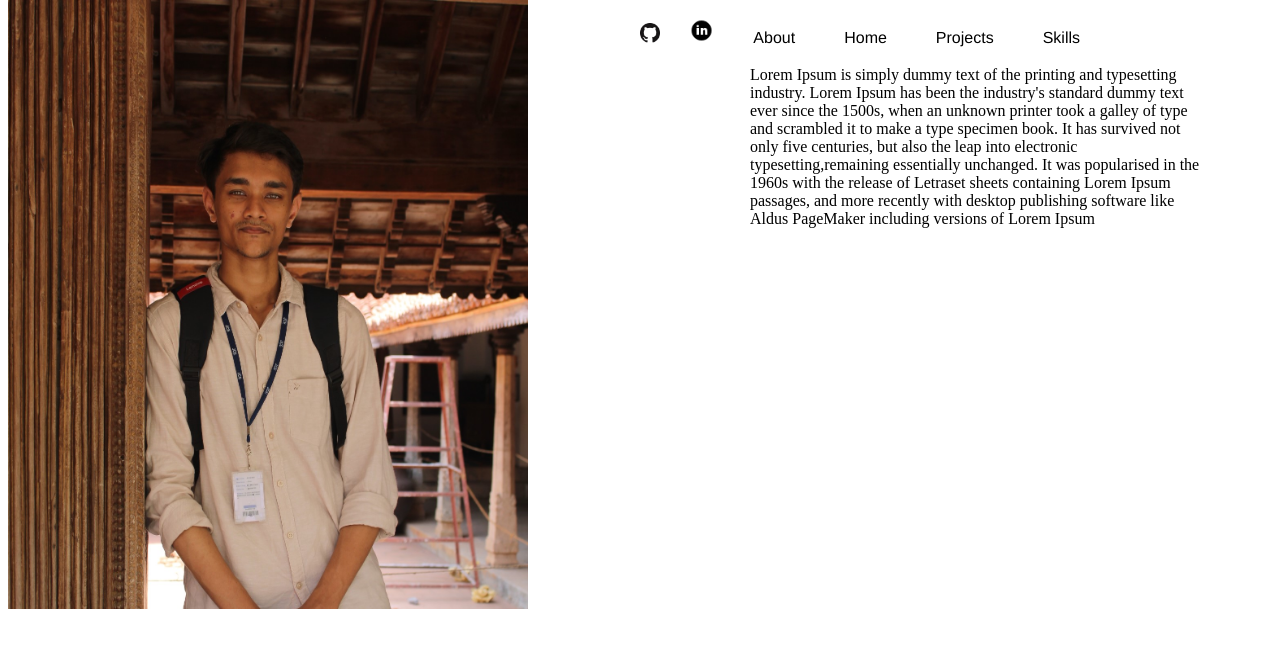
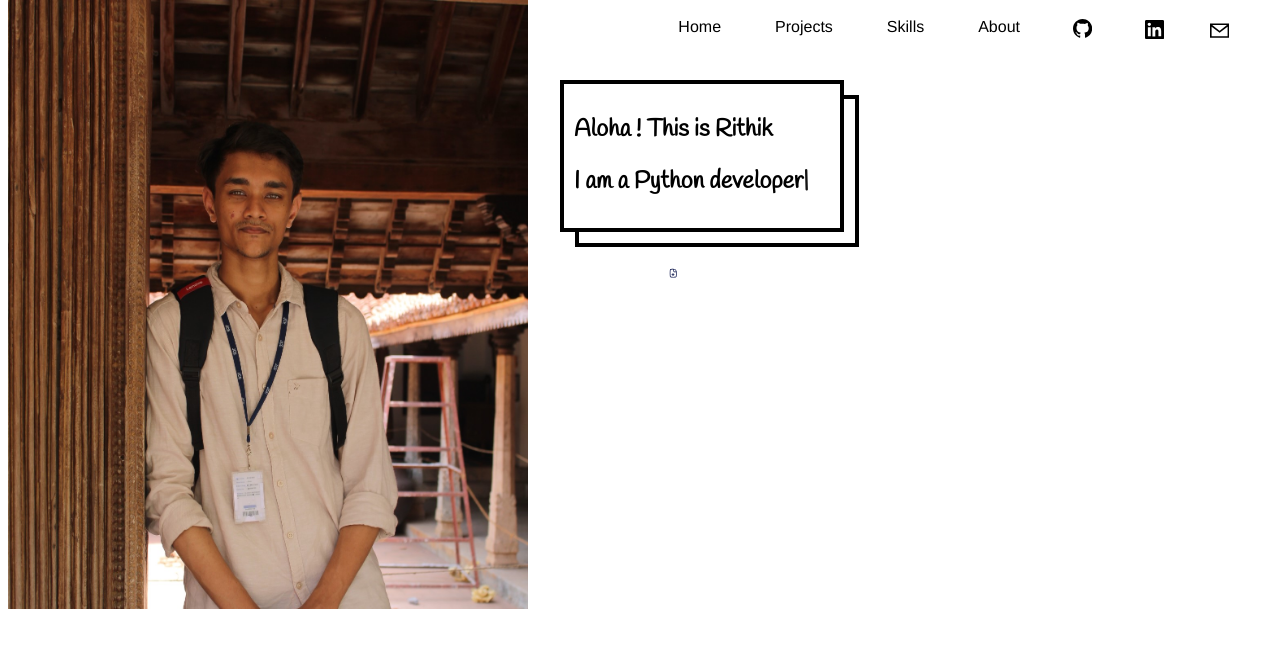
Before and after one commit to Rithik-Krishnan/Rithik-Krishnan.github.io, a plain HTML site: page index.html in a window 1280 px wide. Drawn offline with nearby package versions, Linux system fonts and the light colour scheme.

Commit message:
Till Navbar and picture

```diff
--- a/index.html
+++ b/index.html
@@ -5,31 +5,47 @@
     <meta http-equiv="X-UA-Compatible" content="IE=edge">
     <meta name="viewport" content="width=device-width, initial-scale=1.0">
     <link rel="stylesheet" href="style.css">
+    <link rel="preconnect" href="https://fonts.googleapis.com">
+    <link rel="preconnect" href="https://fonts.gstatic.com" crossorigin>
+    <link href="https://fonts.googleapis.com/css2?family=Handlee&display=swap" rel="stylesheet">
+    <link rel="stylesheet" href="https://fonts.googleapis.com/css2?family=Material+Symbols+Outlined:opsz,wght,FILL,GRAD@24,300,0,200" />
     <title>Intro</title>
 </head>
     <body>
             <nav>
-                <img style = "height:20px;width:20px;" src="img/GitHub-Mark-32px.png" href="#">
-                <img style = "height:25px;width:25px;top:-10px;" src="img/icons8-linkedin-circled-30.png"href="#">
-                <a href="#">About</a>
-                <a href="#">Home</a>
-                <a href ="#">Projects</a>
-                <a href="#">Skills</a>
+                <a href="#home">Home</a>
+                <a href ="#Projects">Projects</a>
+                <a href="#Skills">Skills</a>
+                <a href="#About">About</a>
+                <a class= "git" style ="right:-33px;top:1px;" href= "https://github.com/Rithik-Krishnan"><svg xmlns="http://www.w3.org/2000/svg" viewBox="0 0 16 16" role="img" aria-labelledby="GithubIcoTitle" class="ico"><title id="GithubIcoTitle">GitHub logo</title><path stroke="none" fill-rule="evenodd" d="M8 0C3.6 0 0 3.6 0 8c0 3.5 2.3 6.5 5.5 7.6.4.1.5-.2.5-.4v-1.4c-2.2.5-2.7-1.1-2.7-1.1-.4-.9-.9-1.2-.9-1.2-.7-.5.1-.5.1-.5.8.1 1.2.8 1.2.8.7 1.2 1.9.9 2.3.7.1-.5.3-.9.5-1.1-1.8-.2-3.6-.9-3.6-4 0-.9.3-1.6.8-2.1-.1-.2-.4-1 .1-2.1 0 0 .7-.2 2.2.8.6 0 1.3-.1 2-.1s1.4.1 2 .3c1.5-1 2.2-.8 2.2-.8.4 1.1.2 1.9.1 2.1.5.6.8 1.3.8 2.1 0 3.1-1.9 3.7-3.7 3.9.3.3.6.8.6 1.5v2.2c0 .2.1.5.6.4C13.7 14.5 16 11.5 16 8c0-4.4-3.6-8-8-8z" clip-rule="evenodd"></path></svg></a>
+                <a class = "link" style="top:2px;right:-85px;" href="https://linkedin.com/in/rithikr"><svg xmlns="http://www.w3.org/2000/svg" viewBox="0 0 16 16" role="img" aria-labelledby="LinkedinIcoTitle" class="ico"><title id="LinkedinIcoTitle">LinkedIn logo</title><path stroke="none" d="M14.8 0H1.2C.5 0 0 .5 0 1.2v13.7c0 .6.5 1.1 1.2 1.1h13.6c.7 0 1.2-.5 1.2-1.2V1.2c0-.7-.5-1.2-1.2-1.2zM4.7 13.6H2.4V6h2.4v7.6zM3.6 5c-.8 0-1.4-.7-1.4-1.4 0-.8.6-1.4 1.4-1.4.8 0 1.4.6 1.4 1.4-.1.7-.7 1.4-1.4 1.4zm10 8.6h-2.4V9.9c0-.9 0-2-1.2-2s-1.4 1-1.4 2v3.8H6.2V6h2.3v1c.3-.6 1.1-1.2 2.2-1.2 2.4 0 2.8 1.6 2.8 3.6v4.2z"></path></svg></a>
+                <a id = "email" style = "top:3px;right:-130px;" href="mailto:krishnanrithik98@gmail.com"><svg width="24px" height="34px" viewBox="0 0 24 24" xmlns="http://www.w3.org/2000/svg"><path fill="none" stroke="#000" stroke-width="2" d="M1,4 L23,4 L23,20 L1,20 L1,4 Z M1,5 L12,13.5 L23,5"/></svg></a>
             </nav>
 
             <img class = "img-cont" src = "img/ny.jpg">
 
 <div class = "myself-cont">
-    <p>
-        Lorem Ipsum is simply dummy text of the printing and typesetting industry.
-        Lorem Ipsum has been the industry's standard dummy text ever since the 1500s,
-        when an unknown printer took a galley of type and scrambled it to make a type
-        specimen book. It has survived not only five centuries, but also the leap into
-        electronic typesetting,remaining essentially unchanged. It was popularised in
-        the 1960s with the release of Letraset sheets containing Lorem Ipsum passages,
-        and more recently with desktop publishing software like Aldus PageMaker including
-        versions of Lorem Ipsum
-    </p>
+    <div class = "card">
+        <h2>Aloha ! This is Rithik</h2>
+        <h2><span class = "autotype"></span></h2>
+    </div>
+    <div class = "cv">
+        <a href="/D:/Resume.pdf" download>
+            <svg width="44px" height="44px" viewBox="0 0 44 44" fill="none" xmlns="http://www.w3.org/2000/svg">
+                <path fill-rule="evenodd" clip-rule="evenodd" d="M12.0313 17.6721C11.7289 17.9725 11.2388 17.9725 10.9364 17.6721L8.35579 15.1081C8.05345 14.8076 8.05345 14.3206 8.35579 14.0202C8.65813 13.7198 9.14832 13.7198 9.45066 14.0202L10.7097 15.2711V12C10.7097 11.5752 11.0563 11.2308 11.4839 11.2308C11.9114 11.2308 12.258 11.5752 12.258 12V15.2711L13.5171 14.0202C13.8194 13.7198 14.3096 13.7198 14.612 14.0202C14.9143 14.3206 14.9143 14.8076 14.612 15.108L12.0313 17.6721Z" fill="#030D45"/>
+                <path fill-rule="evenodd" clip-rule="evenodd" d="M12 3.53846C10.4751 3.53846 8.42753 3.70582 6.99542 3.8447C6.40117 3.90233 5.93741 4.3731 5.89141 4.96993C5.749 6.81754 5.54839 9.81282 5.54839 12C5.54839 14.1872 5.749 17.1825 5.89141 19.0301C5.93741 19.6269 6.40117 20.0977 6.99542 20.1553C8.42753 20.2942 10.4751 20.4615 12 20.4615C13.5249 20.4615 15.5725 20.2942 17.0046 20.1553C17.5988 20.0977 18.0626 19.6269 18.1086 19.0301C18.251 17.1825 18.4516 14.1872 18.4516 12C18.4516 11.2947 18.4307 10.5036 18.3975 9.69231H15.0976L15.0968 8.92308L15.0968 8.15385H18.321C18.1302 5.71619 16.228 3.7745 13.8065 3.59594V6.8718C13.8065 7.57985 14.3842 8.15385 15.0968 8.15385L15.0968 8.92308L15.0976 9.69231C13.5298 9.69231 12.2581 8.42952 12.2581 6.8718V3.53997C12.1705 3.53898 12.0844 3.53846 12 3.53846ZM13.0569 2.02069C12.6911 2.00756 12.3351 2 12 2C10.3935 2 8.28091 2.17427 6.84502 2.31351C5.49709 2.44423 4.45055 3.51605 4.34754 4.85245C4.20508 6.70071 4 9.74813 4 12C4 14.2519 4.20508 17.2993 4.34754 19.1475C4.45055 20.484 5.49709 21.5558 6.84502 21.6865C8.28091 21.8257 10.3935 22 12 22C13.6065 22 15.7191 21.8257 17.155 21.6865C18.5029 21.5558 19.5495 20.484 19.6525 19.1475C19.7949 17.2993 20 14.2519 20 12C20 11.0519 19.9637 9.9656 19.9114 8.8902C19.9112 8.88689 19.911 8.88359 19.9109 8.8803C19.8996 8.64894 19.8876 8.41812 19.875 8.1893C19.6948 4.90999 17.1178 2.22743 13.7827 2.05298C13.5417 2.04037 13.3017 2.02954 13.0659 2.02102" fill="#030D45"/>
+                </svg>
+
+        </a>
+    </div>
 </div>
+        <script src="https://cdn.jsdelivr.net/npm/typed.js@2.0.12"></script>
+        <script>
+            var typed = new Typed(".autotype", {
+                strings: ["I am a Python developer"],
+                typeSpeed: 100,
+                loop:false
+            })
+        </script>
     </body>
 </html>
--- a/style.css
+++ b/style.css
@@ -3,24 +3,40 @@ body{
 
 }
 nav{
-    word-spacing: 25px;
+    word-spacing: 30px;
     padding-top: 10px;
     position: absolute;
     right: 190px;
 }
 
  a{
-    color:black;
+
     font-family: 'Franklin Gothic Medium', 'Arial Narrow', Arial, sans-serif;
     position: relative;
     text-decoration: none;
     padding: 10px;
+    color:black;
 
 }
-a:hover{
+nav a:hover{
     color: rgb(43, 162, 236);
     transition: 0.3s;
 }
+a.link:hover{
+    fill:#0A66C2;
+
+}
+
+a.git:hover{
+    fill:grey;
+
+}
+
+a.mail svg{
+    fill:#15a5ee
+}
+
+
 .img-cont{
     position: absolute;
     height: 609px;
@@ -34,3 +50,41 @@ a:hover{
     width:450px;
     top:50px;
 }
+
+svg{
+    position:absolute;
+    height: 1.2rem;
+    width: 1.2rem;
+
+
+}
+a#mail:hover{
+    fill:blue;
+
+}
+.card{
+    font-family: 'Handlee', cursive;
+    left: 560px;
+    top:80px;
+    position:absolute;
+    background-color:white;
+    border:solid 4px black;
+    width: 20%;
+    box-shadow:
+    15px 15px 0 -4px white,
+    15px 15px black;
+    padding:10px;
+}
+.auto{
+    font-family: 'Handlee', cursive;
+    left: 590px;
+    top:270px;
+    position:absolute;
+
+}
+div.cv a svg{
+    position:absolute;
+    float: right;
+    top:270px;
+    left:660px;
+}
```
Also changed, not shown: img/email-envelope-svgrepo-com.svg (added), img/envelope.png (added), img/file_download_FILL0_wght400_GRAD0_opsz48.svg (added), img/mail1.svg (added), img/mail2.svg (added), img/mail3.svg (added).
